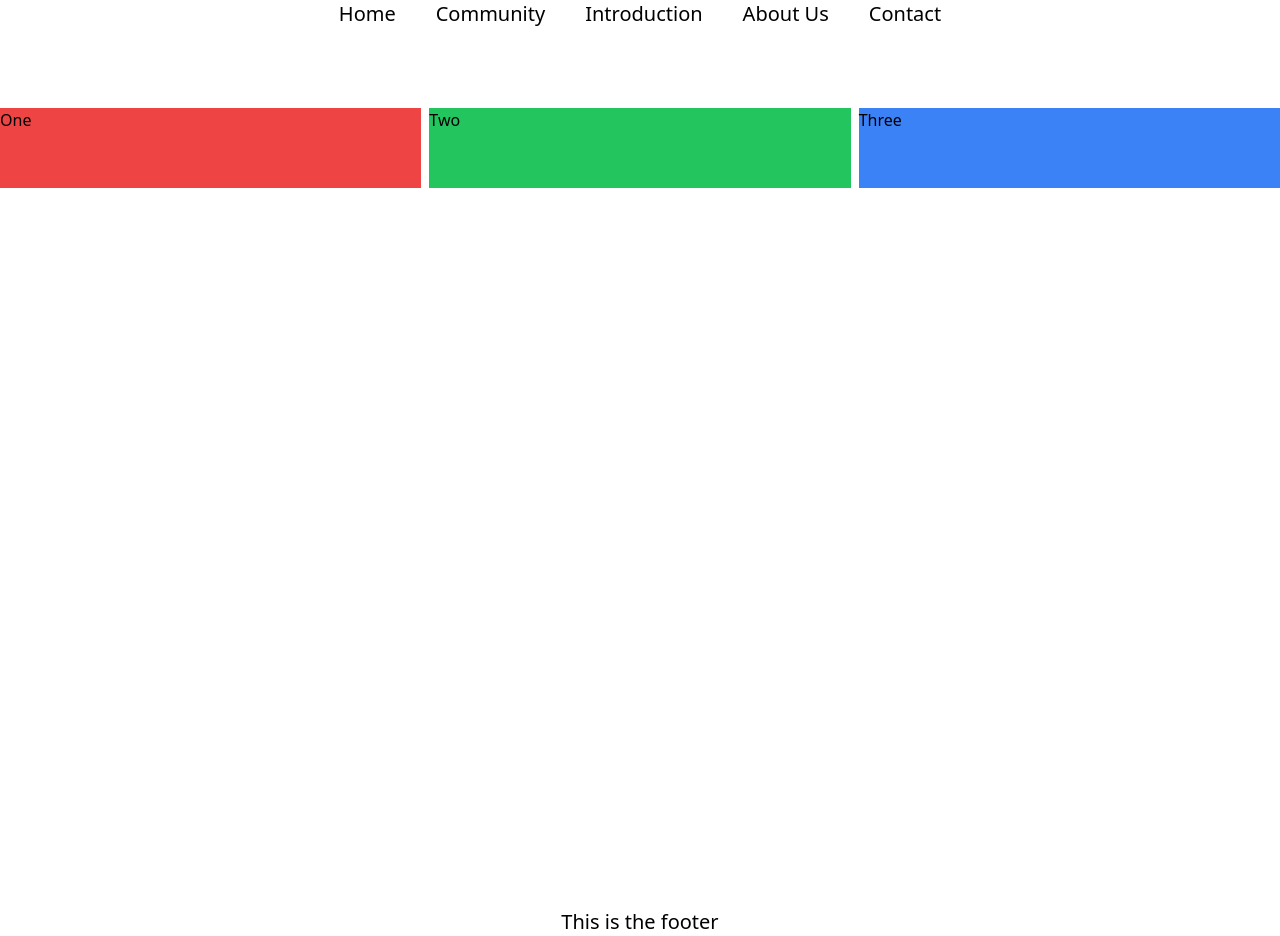
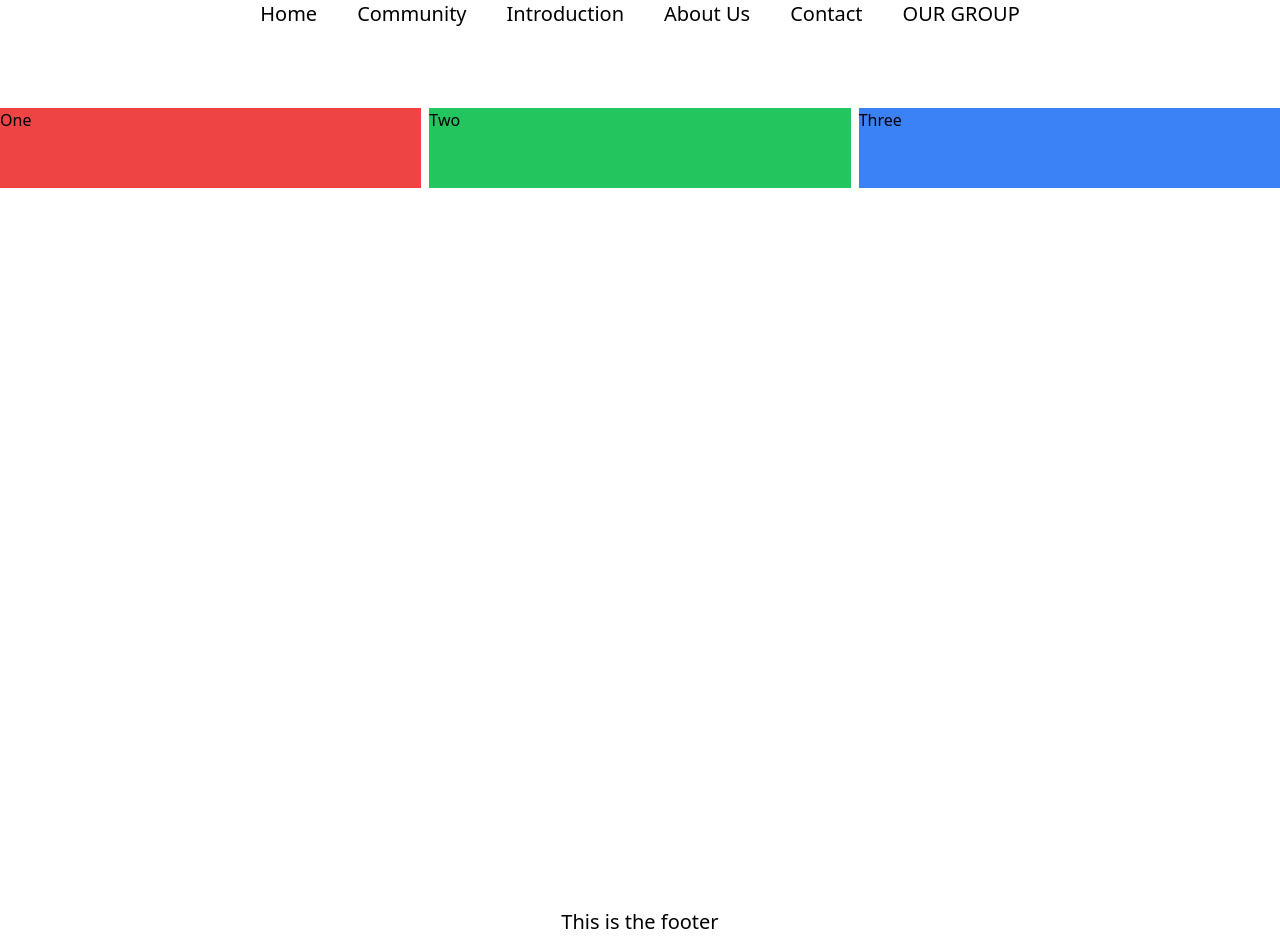
Before and after one commit to senul724/matrix-project, a React (Vite) app: page / in a window 1280 px wide. Built offline with nearby package versions, Linux system fonts and the light colour scheme.

Commit message:
commit by kushani

```diff
--- a/src/layout/Layout.jsx
+++ b/src/layout/Layout.jsx
@@ -20,6 +20,7 @@ const Layout = () => {
           <li>
             <Link to="/contact">Contact</Link>
           </li>
+          <h1>OUR GROUP</h1>
         </ul>
       </nav>
 
```
